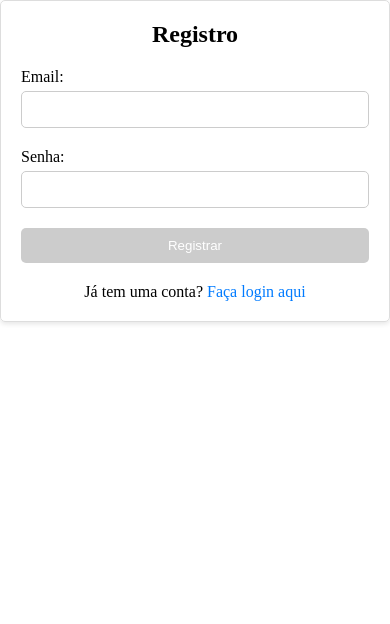
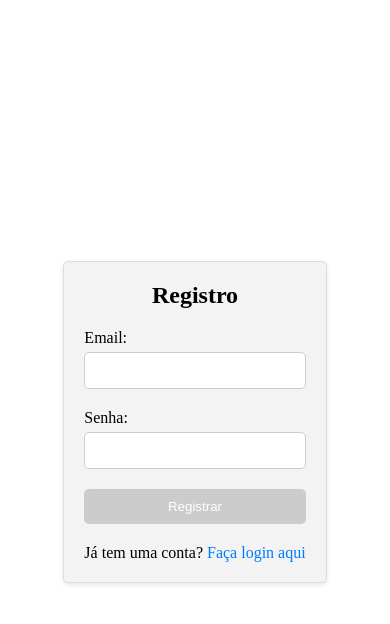
Before and after one commit to Kmilasc/task5-redux, a React (Create React App) app: page /register in a window 390 px wide. Shown: the top 624 px of the page. Built offline with nearby package versions, Linux system fonts and the light colour scheme.

Commit message:
Style: align form and register container in center

```diff
--- a/src/App.tsx
+++ b/src/App.tsx
@@ -6,6 +6,7 @@ import { PrivateArea } from './layout/PrivateArea';
 
 function App() {
   return (
+    <div className='app-container'>
       <BrowserRouter>
         <Routes>
           <Route />
@@ -18,6 +19,8 @@ function App() {
           </Route>
         </Routes>
       </BrowserRouter>
+    </div>
+
   );
 }
 
--- a/src/index.css
+++ b/src/index.css
@@ -12,3 +12,9 @@
   margin: 0;
   padding: 0;
 }
+
+.app-container {
+  display: flex;
+  flex-direction: column;
+  min-height: 100vh;
+}
--- a/src/pages/login/Login.tsx
+++ b/src/pages/login/Login.tsx
@@ -19,6 +19,7 @@ export function LoginPage() {
   }, [isSuccess, navigate]);
 
   return (
+    <main className={styles.mainContainer}>
       <div className={styles.loginContainer}>
         <h2>Login</h2>
         <form onSubmit={handleSubmit(login)}>
@@ -44,5 +45,6 @@ export function LoginPage() {
         </form>
         <p className={styles.registerLink}>Ainda não tem uma conta? <Link to="/register">Registre-se aqui</Link></p>
       </div>
+    </main>
   );
 };
--- a/src/pages/login/login.module.css
+++ b/src/pages/login/login.module.css
@@ -1,3 +1,11 @@
+.mainContainer {
+    flex-grow: 1;
+    display: flex;
+    flex-direction: column;
+    align-items: center;
+    justify-content: center;
+}
+
 .loginContainer {
     background-color: #f3f3f3;
     align-self: center;
@@ -9,17 +17,7 @@
     border-radius: 5px;
     box-shadow: 0 2px 5px rgba(0, 0, 0, 0.1);
 
-    @media (max-width: 600px) {
-        & {
-            min-width: unset;
-        }
-    }
 
-    @media (max-width: 270px) {
-        & {
-            margin: 0 20px;
-        }
-    }
 }
 
 .loginContainer h2 {
@@ -84,3 +82,15 @@ input {
 .registerLink a:hover {
     text-decoration: underline;
 }
+
+@media (max-width: 600px) {
+    .loginContainer {
+        min-width: unset;
+    }
+}
+
+@media (max-width: 270px) {
+    .loginContainer {
+        margin: 0 20px;
+    }
+}
--- a/src/pages/register/RegisterPage.tsx
+++ b/src/pages/register/RegisterPage.tsx
@@ -21,6 +21,7 @@ export function RegisterPage() {
   }, [isSuccess, navigate])
 
   return (
+    <main className={styles.mainContainer}>
       <div className={styles.registerContainer}>
         <h2>Registro</h2>
         <form onSubmit={handleSubmit(registerMutation)}>
@@ -46,5 +47,6 @@ export function RegisterPage() {
         </form>
         <p className={styles.loginLink}>Já tem uma conta? <Link to="/">Faça login aqui</Link></p>
       </div>
+    </main>
   );
 };
--- a/src/pages/register/register.module.css
+++ b/src/pages/register/register.module.css
@@ -1,4 +1,13 @@
+.mainContainer {
+    flex-grow: 1;
+    display: flex;
+    flex-direction: column;
+    align-items: center;
+    justify-content: center;
+}
+
 .registerContainer {
+    background-color: #f3f3f3;
     align-self: center;
     max-width: 600px;
     min-width: 400px;
@@ -8,17 +17,7 @@
     border-radius: 5px;
     box-shadow: 0 2px 5px rgba(0, 0, 0, 0.1);
 
-    @media (max-width: 600px) {
-        & {
-            min-width: unset;
-        }
-    }
 
-    @media (max-width: 270px) {
-        & {
-            margin: 0 20px;
-        }
-    }
 }
 
 .registerContainer h2 {
@@ -83,3 +82,15 @@ input {
 .loginLink a:hover {
     text-decoration: underline;
 }
+
+@media (max-width: 600px) {
+    .registerContainer {
+        min-width: unset;
+    }
+}
+
+@media (max-width: 270px) {
+    .registerContainer {
+        margin: 0 20px;
+    }
+}
```
Lines whose indentation alone changed are shown as unchanged.
